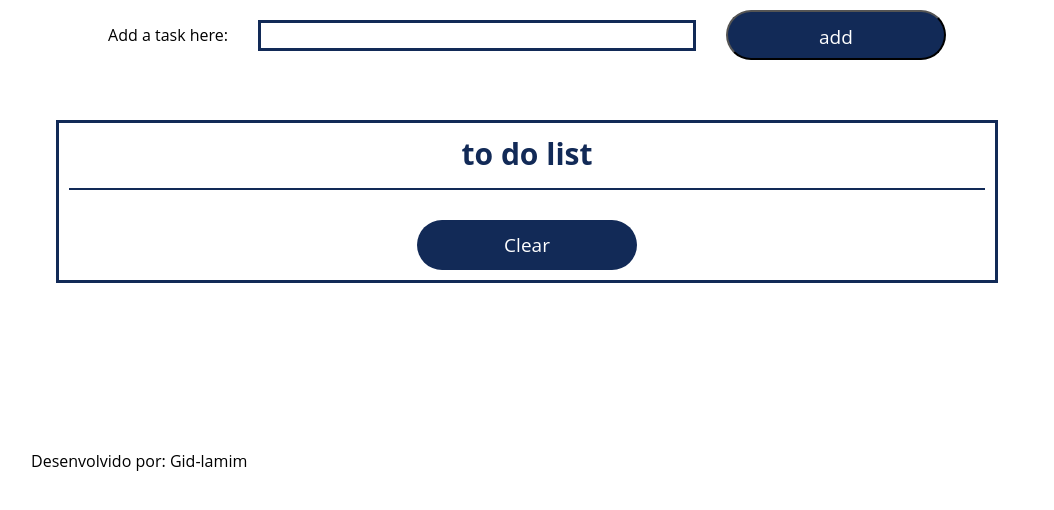
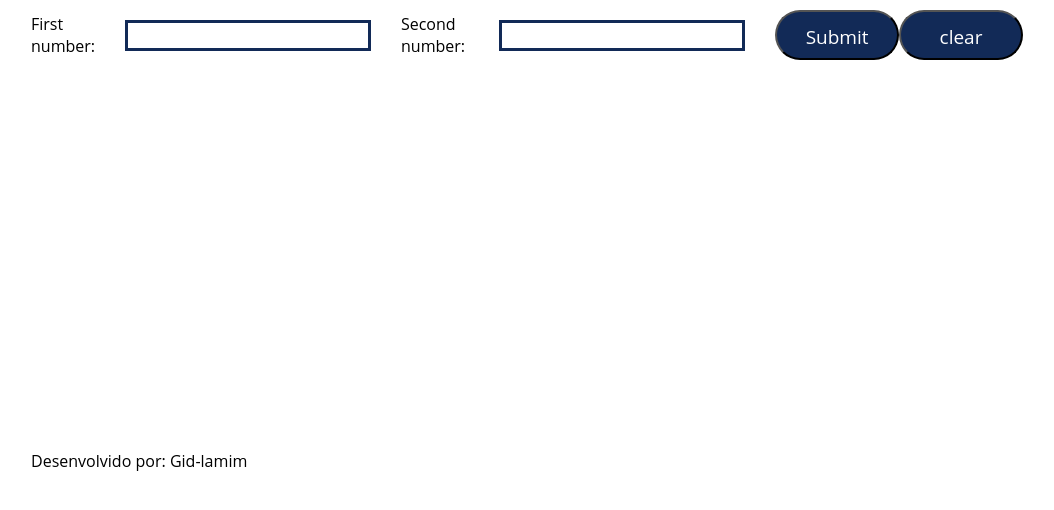
Before and after one commit to Gid-lamim/DIO-javascript-Sintaxe-e-Operadores, a plain HTML site: page index.html in a window 1280 px wide. Shown: the whole page, without its empty margins (113-1167 px from the left). Drawn offline with Linux system fonts and the light colour scheme.

Commit message:
modify content on index.html

```diff
--- a/index.html
+++ b/index.html
@@ -3,7 +3,7 @@
 <head>
     <meta charset="UTF-8">
     <meta name="viewport" content="width=device-width, initial-scale=1.0">
-    <title>Flex Turismos</title>
+    <title>Javascript - Sintaxe e Operadores </title>
     <link rel="stylesheet" href="./style.css">
 
 </head>
@@ -12,24 +12,16 @@
     <div class="flex-container" id="tasks">
         <div class="form">
          <form onsubmit="return false;">
-            <label for="fname">Add a task here:</label>
-            <input type="text" id="task" name="fname"><br><br>
-            <button id="addBtn" class="button">add</button>
+            <label for="fname">First number:</label>     <input type="text" id="task" name="fname">
+            <label for="fname">Second number:</label>     <input type="text" id="task" name="fname">
+            <button id="addBtn" class="button">Submit</button>
+            <button id="clearBtn" class="button">clear</button>
           </form>
-
         </div>
 
-       <div class="list-tasks">
+       <div id="msg-Box">
 
-            <div class="item-tasks">
-                <h3>to do list</h3>
-                <ul id="toDoList">
-
-                </ul>
-                <a href="#" id="clearBtn" class="button">Clear</a>
-            </div>
-        </div>
-    </div>
+       </div>
 
 </div>
 
```
